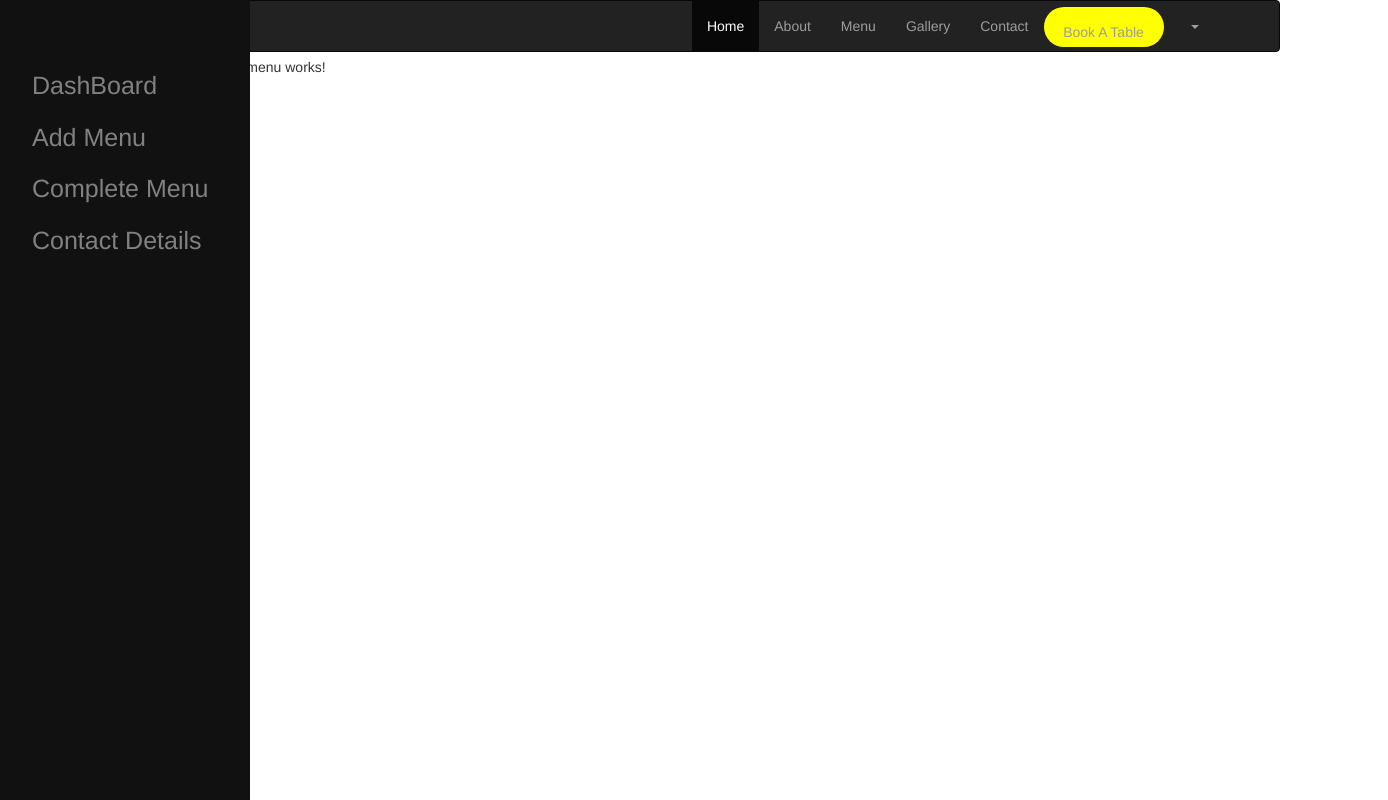
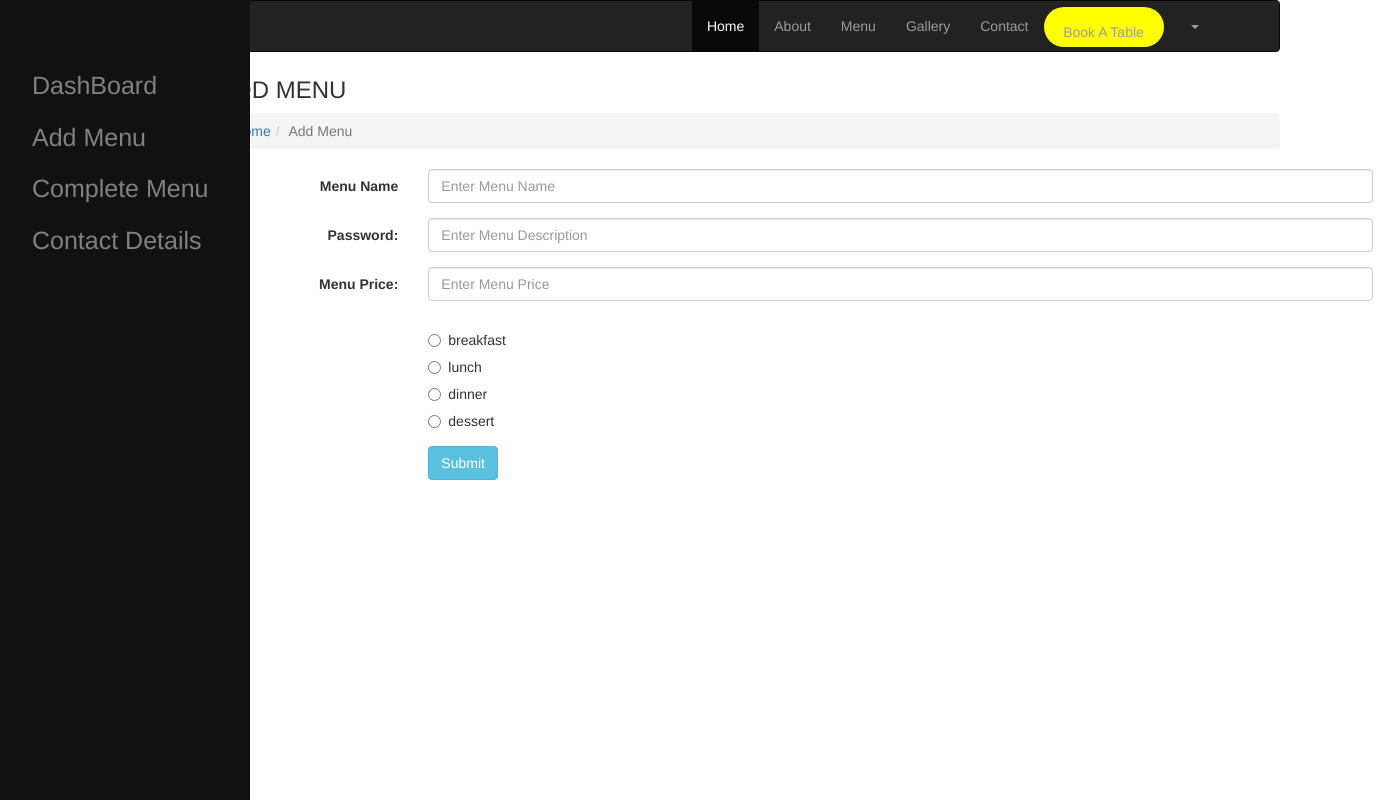
Before and after one commit to Kranthi-45/online-cafe-reservation-ui, an Angular app: page /dashboard/add-menu in a window 1280 px wide. Shown: the whole page, 1388 px wide, since content can reach past the window. Built offline with nearby package versions, Linux system fonts and the light colour scheme.

Commit message:
adding breadcrumb, add menu, fetch menus

```diff
--- a/src/app/components/add-menu/add-menu.component.html
+++ b/src/app/components/add-menu/add-menu.component.html
@@ -1 +1,60 @@
-<p>add-menu works!</p>
+<app-breadcrumb></app-breadcrumb>
+
+<div class="container">
+    <form class="form-horizontal" [formGroup]="addMenuForm" data-toggle="validator">
+        <div class="form-group">
+          <label class="control-label col-sm-2" for="menu-name" >Menu Name</label>
+          <div class="col-sm-10">
+            <input type="text" class="form-control" formControlName="menuName" id="menu-name" placeholder="Enter Menu Name" [ngClass]="{'has-error': addMenuForm.get('menuName')?.touched && addMenuForm.get('menuName')?.invalid}">
+            <div *ngIf="addMenuForm.get('menuName')?.touched && addMenuForm.get('menuName')?.invalid" class="help-block">
+              <div *ngIf="addMenuForm.get('menuName')?.errors?.required">Item Name is Required</div>
+            </div>
+          </div>
+        </div>
+        <div class="form-group">
+          <label class="control-label col-sm-2" for="menu-description" >Password:</label>
+          <div class="col-sm-10">
+            <input type="text" class="form-control" formControlName="menuDescription" id="menu-description" placeholder="Enter Menu Description" [ngClass]="{'is-invalid': addMenuForm.get('menuDescription')?.touched && addMenuForm.get('menuDescription')?.invalid}">
+            <div *ngIf="addMenuForm.get('menuDescription')?.touched && addMenuForm.get('menuDescription')?.invalid" class="invalid-feedback">
+              <div *ngIf="addMenuForm.get('menuDescription')?.errors?.required">Description is required</div>
+            </div>
+          </div>
+        </div>
+        <div class="form-group">
+            <label class="control-label col-sm-2" for="menu-price" >Menu Price:</label>
+            <div class="col-sm-10">
+              <input type="number" class="form-control" formControlName="menuPrice" id="menu-price" placeholder="Enter Menu Price" [ngClass]="{'is-invalid': addMenuForm.get('menuPrice')?.touched && addMenuForm.get('menuPrice')?.invalid}">
+              <div *ngIf="addMenuForm.get('menuPrice')?.touched && addMenuForm.get('menuPrice')?.invalid" class="invalid-feedback">
+                <div *ngIf="addMenuForm.get('menuPrice')?.errors?.required">Price is required</div>
+              </div>
+            </div>
+          </div>
+        <div class="form-group">
+          <div class="col-sm-offset-2 col-sm-10">
+            <div class="checkbox">
+                <div class="radio">
+                    <label><input type="radio" name="menuCategory" checked formControlName="menuCategory" value="BREAK_FAST">breakfast</label>
+                  </div>
+                  <div class="radio">
+                    <label><input type="radio" name="menuCategory" formControlName="menuCategory" value="LUNCH">lunch</label>
+                  </div>
+                  <div class="radio ">
+                    <label><input type="radio" name="menuCategory" formControlName="menuCategory" value="DINNER">dinner</label>
+                  </div>
+                  <div class="radio ">
+                    <label><input type="radio" name="menuCategory" formControlName="menuCategory" value="DESSERT">dessert</label>
+                  </div>
+            </div>
+          </div>
+        </div>
+        <div class="form-group">
+          <div class="col-sm-offset-2 col-sm-10">
+            <button type="submit" (click)="fnAddMenu()"  class="btn btn-info">Submit</button>
+          </div>
+        </div>
+        <div class="alert alert-success alert-dismissible" *ngIf="status">
+          <a href="#" class="close" data-dismiss="alert" aria-label="close">&times;</a>
+          <strong>Success! </strong> {{statusMessage}}
+        </div>
+      </form>
+</div>
--- a/src/app/components/add-menu/add-menu.component.ts
+++ b/src/app/components/add-menu/add-menu.component.ts
@@ -1,4 +1,7 @@
 import { Component, OnInit } from '@angular/core';
+import { FormBuilder,FormControl, FormGroup, Validators } from '@angular/forms';
+import { AddMenu } from 'src/app/interfaces/add-menu.model';
+import { MenuService } from 'src/app/services/menu.service';
 
 @Component({
   selector: 'app-add-menu',
@@ -7,9 +10,40 @@ import { Component, OnInit } from '@angular/core';
 })
 export class AddMenuComponent implements OnInit {
 
-  constructor() { }
+  addMenuForm:FormGroup;
+  menu:AddMenu[] | undefined;
+  status:Boolean=false;
+  statusMessage:String = "";
+  constructor(private fb:FormBuilder, private ms: MenuService) {
+    this.addMenuForm=this.fb.group({
+      menuName:['',[Validators.required]],
+      menuDescription:['',[Validators.required]],
+      menuPrice:['',[Validators.required]],
+      menuCategory:['',[Validators.required]]
+    });
+   }
 
   ngOnInit(): void {
   }
 
+  fnAddMenu(){
+    const newMenuItem: AddMenu = {
+      itemName: this.addMenuForm.controls['menuName'].value,
+      description: this.addMenuForm.controls['menuDescription'].value,
+      price: this.addMenuForm.controls['menuPrice'].value,
+      availability: true,                                   // You can set the availability here
+      type: this.addMenuForm.controls['menuCategory'].value
+    };
+    this.ms.addMenu(newMenuItem).subscribe(
+      (data:any) => {
+        this.statusMessage = data?.message;
+        this.status = true;
+        this.addMenuForm.reset();
+        console.log('Menu added successfully:', data);
+      },
+      (error) => {
+        this.statusMessage = error?.message;
+        console.error('Error adding menu:', error);
+      });
+  }
 }
--- /dev/null
+++ b/src/app/components/breadcrumb/breadcrumb.component.html
@@ -0,0 +1,20 @@
+<!-- <nav aria-label="breadcrumb">
+    <ol class="breadcrumb">
+      <li class="breadcrumb-item active" aria-current="page">Home</li>
+    </ol>
+  </nav> -->
+  <h3> ADD MENU</h3>
+  <nav aria-label="breadcrumb">
+    <ol class="breadcrumb">
+      <li class="breadcrumb-item"><a href="#">Home</a></li>
+      <li class="breadcrumb-item active" aria-current="page">Add Menu</li>
+    </ol>
+  </nav>
+<!--
+  <nav aria-label="breadcrumb">
+    <ol class="breadcrumb">
+      <li class="breadcrumb-item"><a href="#">Home</a></li>
+      <li class="breadcrumb-item"><a href="#">Library</a></li>
+      <li class="breadcrumb-item active" aria-current="page">Data</li>
+    </ol>
+  </nav> -->
--- /dev/null
+++ b/src/app/components/breadcrumb/breadcrumb.component.ts
@@ -0,0 +1,15 @@
+import { Component, OnInit } from '@angular/core';
+
+@Component({
+  selector: 'app-breadcrumb',
+  templateUrl: './breadcrumb.component.html',
+  styleUrls: ['./breadcrumb.component.css']
+})
+export class BreadcrumbComponent implements OnInit {
+
+  constructor() { }
+
+  ngOnInit(): void {
+  }
+
+}
--- a/src/app/components/complete-menu/complete-menu.component.html
+++ b/src/app/components/complete-menu/complete-menu.component.html
@@ -1 +1,28 @@
-<p>complete-menu works!</p>
+<br>
+<br>
+<div class="container">
+    <div class="row">
+      <!-- <div class="col-sm-2">
+      </div> -->
+      <div class="col-md-10">
+        <table class="table table-bordered-collapse table-striped table-hover">
+
+          <thead>
+              <th>Id</th><th>Item Name</th><th>Description</th><th>Price</th><th>Category</th><th>Availability</th><th>Action-Update</th><th>Action-Delete</th>
+          </thead>
+          <tbody>
+             <tr *ngFor="let m of menus ">
+                  <td>{{m.itemId}}</td>
+                  <td>{{m.itemName}}</td>
+                  <td>{{m.description}}</td>
+                  <td>{{m.price}}</td>
+                  <td>{{m.type}}</td>
+                  <td>{{m.availability}}</td>
+                  <td><input type="button" value="Update" class="btn btn-success"></td>
+                  <td><input type="button" value="Update" class="btn btn-danger"></td>
+                </tr>
+            </tbody>
+      </table>
+      </div>
+    </div>
+  </div>
--- a/src/app/components/complete-menu/complete-menu.component.ts
+++ b/src/app/components/complete-menu/complete-menu.component.ts
@@ -1,4 +1,5 @@
 import { Component, OnInit } from '@angular/core';
+import { MenuService } from 'src/app/services/menu.service';
 
 @Component({
   selector: 'app-complete-menu',
@@ -7,9 +8,20 @@ import { Component, OnInit } from '@angular/core';
 })
 export class CompleteMenuComponent implements OnInit {
 
-  constructor() { }
+  menus:any;
+  constructor( private ms: MenuService) { }
 
   ngOnInit(): void {
+    this.fngetAllMenus();
   }
-
+  fngetAllMenus() {
+    this.ms.getAllMenu().subscribe(
+      (data:any) => {
+        console.log(data);
+        this.menus = data?.items;
+      }, (error) => {
+        console.log(error);
+      }
+    )
+  }
 }
--- /dev/null
+++ b/src/app/services/menu.service.ts
@@ -0,0 +1,31 @@
+import { Injectable } from '@angular/core';
+import { HttpClient } from '@angular/common/http';
+
+@Injectable({
+  providedIn: 'root'
+})
+export class MenuService {
+
+  url:string='http://localhost:8082/api/items';
+
+  constructor(private http:HttpClient) { }
+  addMenu(menu:any)
+  {
+    return this.http.post(this.url,menu);
+  }
+  getAllMenu(){
+    return this.http.get(this.url);
+  }
+  modifyMenu(menu:any)
+  {
+    return this.http.put(this.url,menu);
+  }
+  removeMenu(id:any)
+  {
+    return this.http.delete(this.url+"/"+id);
+  }
+  findMenuById(id:any){
+    return this.http.get(this.url+"/"+id);
+  }
+
+}
--- a/src/index.html
+++ b/src/index.html
@@ -13,6 +13,13 @@
 
   <link rel="stylesheet" href="https://cdnjs.cloudflare.com/ajax/libs/font-awesome/4.7.0/css/font-awesome.min.css">
 
+  <!-- <script src="https://ajax.googleapis.com/ajax/libs/jquery/3.5.1/jquery.min.js"></script> -->
+  <!-- <script src="https://cdnjs.cloudflare.com/ajax/libs/popper.js/1.16.0/umd/popper.min.js"></script> -->
+  <!-- <script src="https://maxcdn.bootstrapcdn.com/bootstrap/4.5.2/js/bootstrap.min.js"></script> -->
+  <!-- <link rel="stylesheet" href="https://use.fontawesome.com/releases/v5.7.2/css/all.css"> -->
+  <!-- <link rel="stylesheet" href="https://maxcdn.bootstrapcdn.com/bootstrap/3.3.7/css/bootstrap.min.css"> -->
+  <link rel="stylesheet" href="https://maxcdn.bootstrapcdn.com/bootstrap/3.3.7/css/bootstrap.min.css">
+
 </head>
 <body>
   <app-root></app-root>
```
Also changed, not shown: src/app/app.module.ts (+8 -1 lines), src/app/interfaces/add-menu.model.ts (added, +7 -0 lines), src/app/components/breadcrumb/breadcrumb.component.css (added), 2 other files (tests, documents, lock files or other folders).
